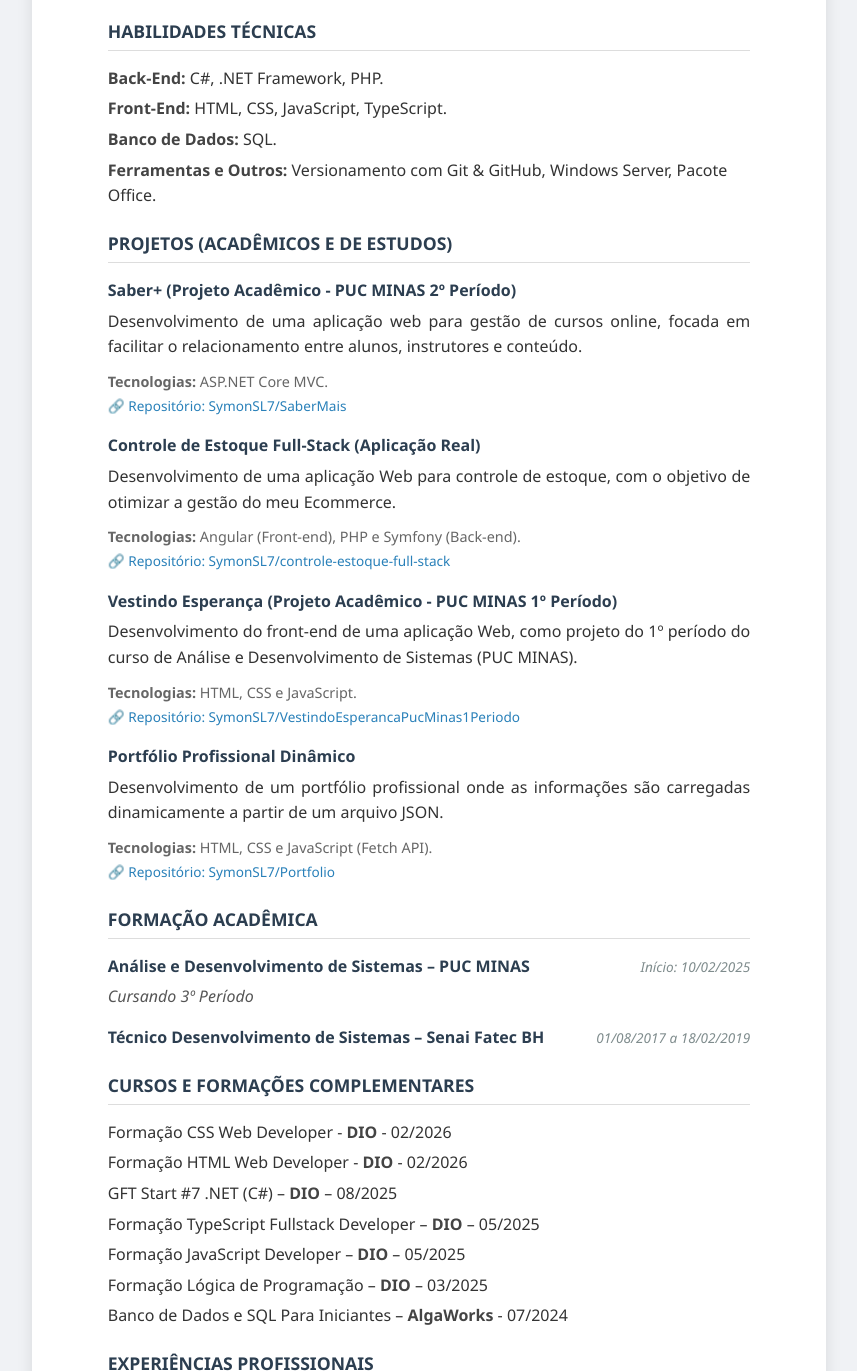
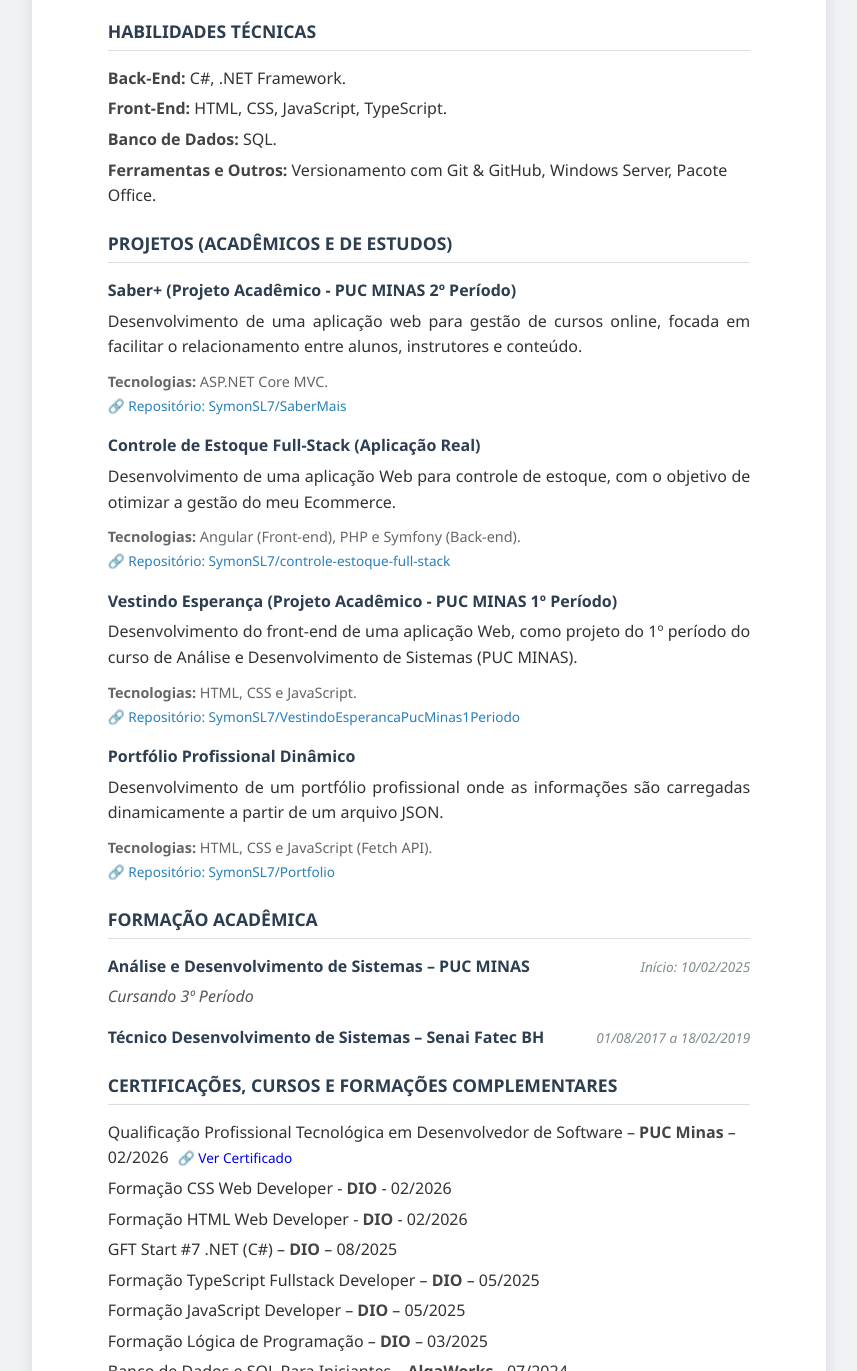
Before and after one commit to SymonSL7/CurriculoWeb, a plain HTML site: page index.html in a window 1280 px wide. Shown: the part 576-1947 px from the top of the page, without its empty margins (211-1068 px from the left). Drawn offline with Linux system fonts and the light colour scheme.

Commit message:
Atualização curriculo

```diff
--- a/index.html
+++ b/index.html
@@ -315,7 +315,7 @@
         <section>
             <h2>Habilidades Técnicas</h2>
             <ul class="skills-list">
-                <li><strong>Back-End:</strong> C#, .NET Framework, PHP.</li>
+                <li><strong>Back-End:</strong> C#, .NET Framework.</li>
                 <li><strong>Front-End:</strong> HTML, CSS, JavaScript, TypeScript.</li>
                 <li><strong>Banco de Dados:</strong> SQL.</li>
                 <li><strong>Ferramentas e Outros:</strong> Versionamento com Git & GitHub, Windows Server, Pacote
@@ -390,8 +390,12 @@
         </section>
 
         <section>
-            <h2>Cursos e Formações Complementares</h2>
+            <h2>Certificações, Cursos e Formações Complementares</h2>
             <ul class="skills-list">
+                <li>
+                    Qualificação Profissional Tecnológica em Desenvolvedor de Software – <strong>PUC Minas</strong> – 02/2026
+                    <a href="https://web.sistemas.pucminas.br/GAD/DOC/Verificador/Consulta/DEA374784873FD8E70AA0F3E56866411" target="_blank" style="text-decoration: none; font-size: 0.85em; margin-left: 5px;">🔗 Ver Certificado</a>
+                </li>
                 <li>Formação CSS Web Developer - <strong>DIO</strong> - 02/2026</li>
                 <li>Formação HTML Web Developer - <strong>DIO</strong> - 02/2026</li>
                 <!-- <li>Bootcamp Blip Lógica de Programação - <strong>DIO</strong> - 01/2026</li> -->
```
